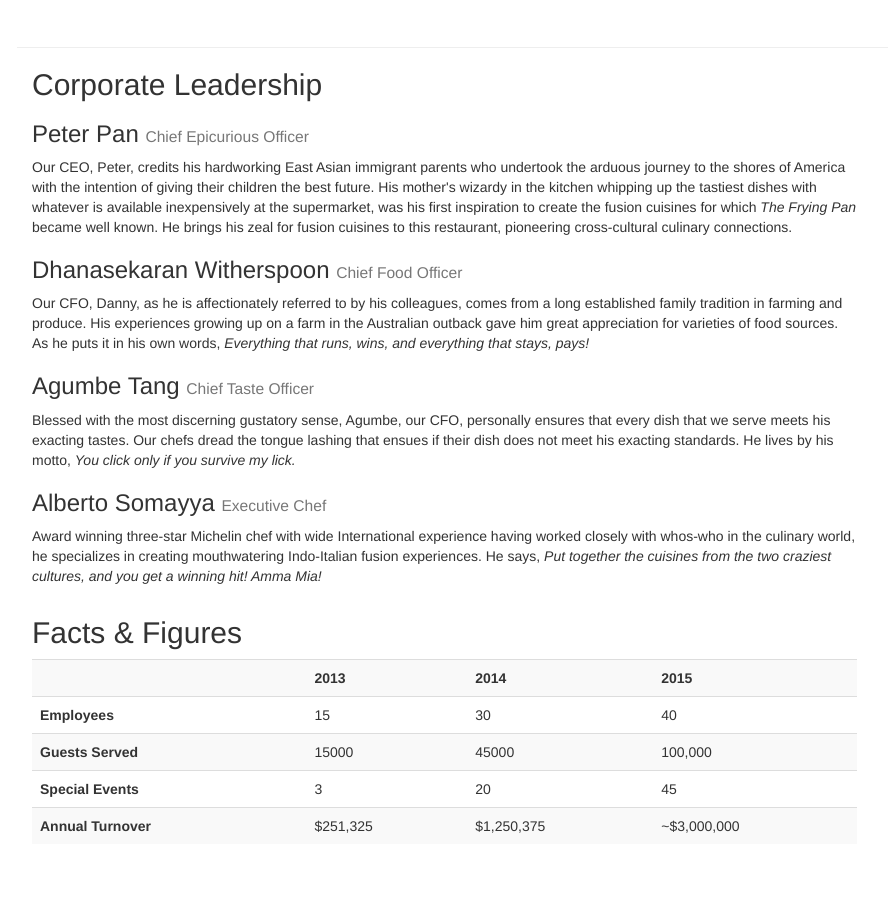
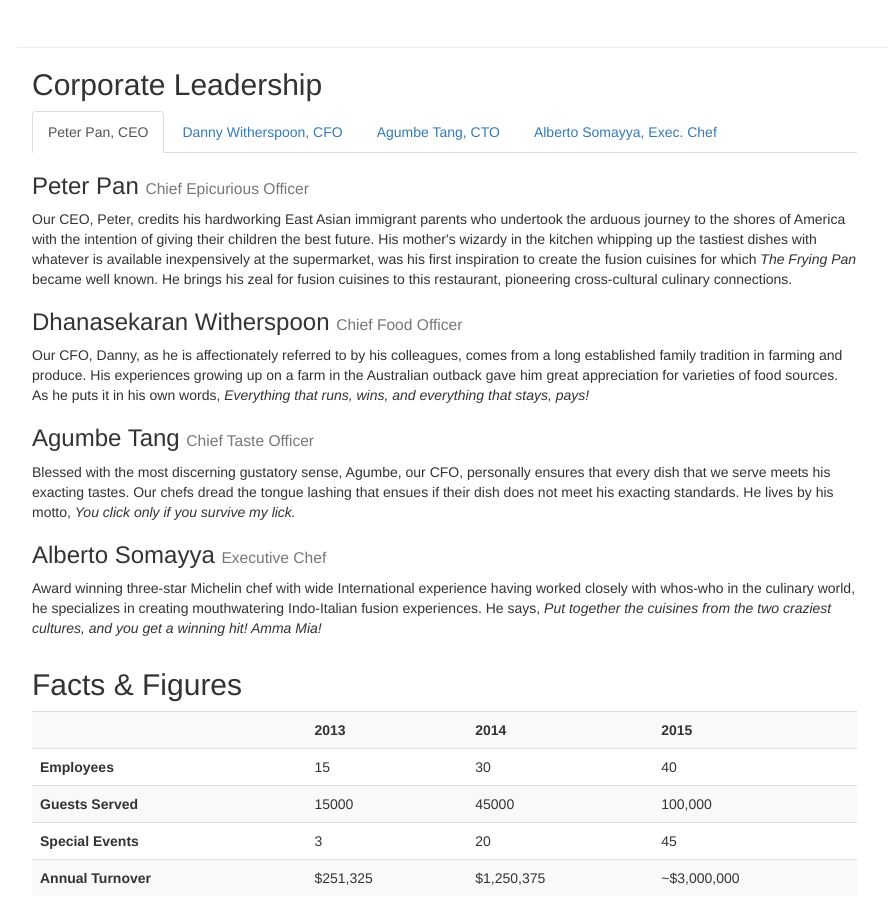
Before and after one commit to sivavemulapalli/UI-Web-Frameworks, a plain HTML site: page AboutUs.html in a window 1280 px wide. Shown: the part 1014-1925 px from the top of the page, without its empty margins (53-941 px from the left). Drawn offline with nearby package versions, Linux system fonts and the light colour scheme.

Commit message:
week3 class work incomplete

```diff
--- a/AboutUs.html
+++ b/AboutUs.html
@@ -133,6 +133,21 @@
         <div row="row row-content">
             <div class="col-xs-12 col-sm-9">
                 <h2>Corporate Leadership</h2>
+                <ul class="nav nav-tabs" role="tablist">
+                    <li class="active" role="presentation">
+                        <a href="#peter" aria-controls="peter" role="tab" data-toggle="tab"> Peter Pan, CEO</a>
+                    </li>
+                    <li role="presentation">
+                        <a href="#danny" aria-controls="danny" role="tab" data-toggle="tab">Danny Witherspoon, CFO</a>
+                    </li>
+                    <li role="presenation">
+                        <a href="#agumbe" aria-controls="agumbe" role="tab" data-toggle="tab">Agumbe Tang, CTO</a>
+                    </li>
+                    <li role="presentation">
+                        <a href="#alberto" aria-controls="alberto" role="tab" data-toggle="tab">Alberto Somayya, Exec. Chef</a>
+                    </li>
+                </ul>
+
                 <h3>Peter Pan <small>Chief Epicurious Officer</small></h3>
                 <p>Our CEO, Peter, credits his hardworking East Asian immigrant parents who undertook the arduous journey to the shores of America with the intention of giving their children the best future. His mother's wizardy in the kitchen whipping up the tastiest dishes with whatever is available inexpensively at the supermarket, was his first inspiration to create the fusion cuisines for which <em>The Frying Pan</em> became well known. He brings his zeal for fusion cuisines to this restaurant, pioneering cross-cultural culinary connections.</p>
                 <h3>Dhanasekaran Witherspoon <small>Chief Food Officer</small></h3>
```
